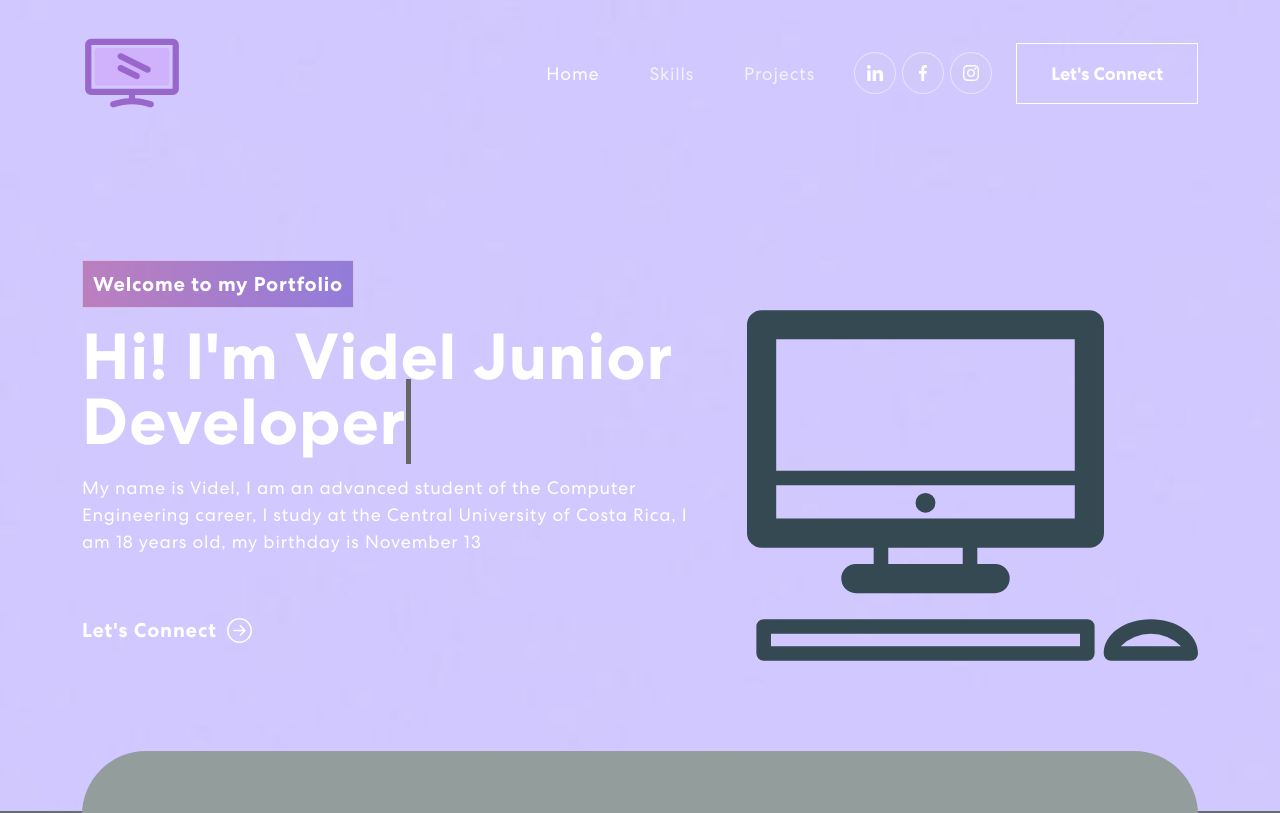
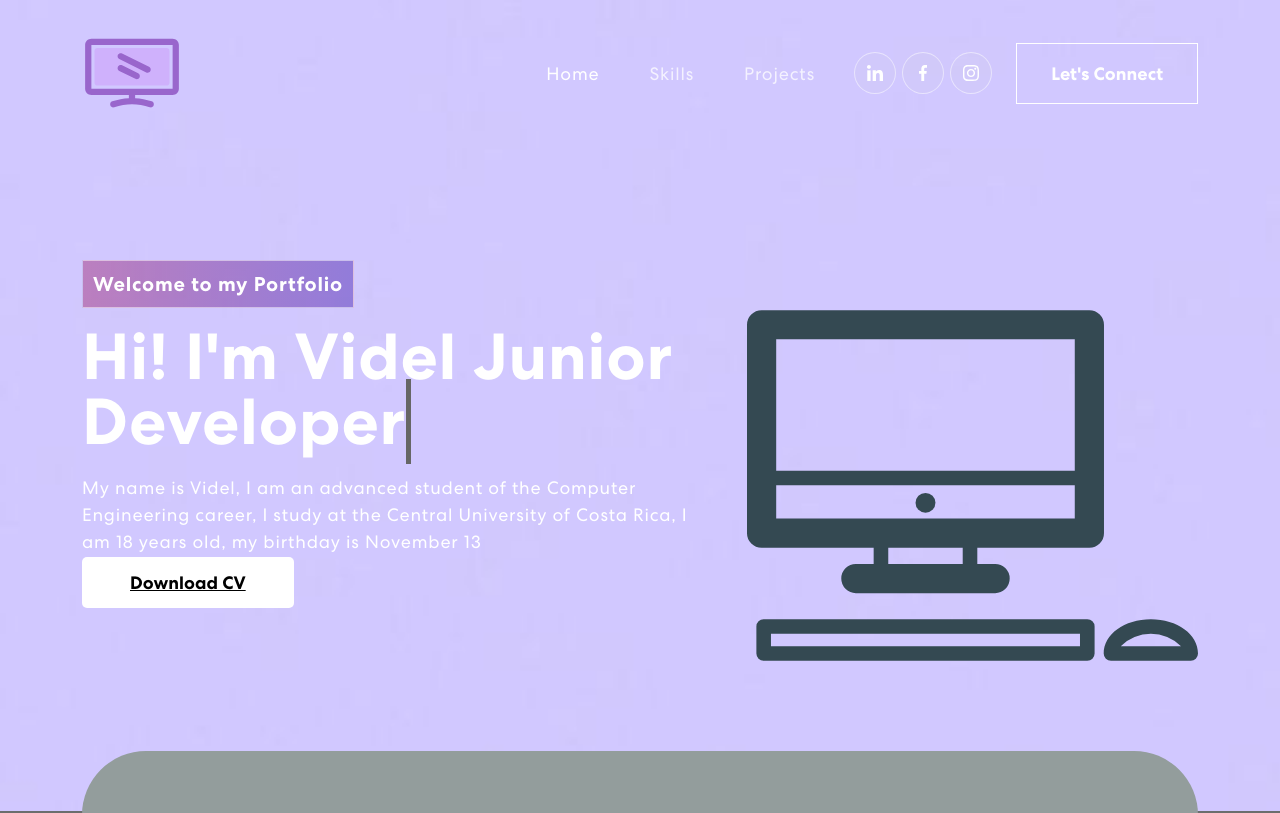
Before and after one commit to VidelAs/react-portafolio, a React (Create React App) app: page / in a window 1280 px wide. Shown: the top 813 px of the page. Built offline with nearby package versions, Linux system fonts and the light colour scheme.

Commit message:
update component Banner and add cv

```diff
--- a/src/App.css
+++ b/src/App.css
@@ -533,3 +533,14 @@ nav.navbar .navbar-toggler[aria-expanded="true"] .navbar-toggler-icon {
   letter-spacing: 0.5px;
   margin-top: 20px;
 }
+.button {
+  font-weight: 700;
+  color: #000;
+  background-color: #fff;
+  padding: 14px 48px;
+  font-size: 18px;
+  margin-top: 25px;
+  border-radius: 5px;
+  position: relative;
+  transition: 0.3s ease-in-out;
+}
--- a/src/components/Banner.js
+++ b/src/components/Banner.js
@@ -3,7 +3,7 @@ import { Container, Row, Col } from 'react-bootstrap';
 import headerImg from '../assets/img/header-img.svg';
 import { ArrowRightCircle } from 'react-bootstrap-icons';
 import TrackVisibility from 'react-on-screen';
-
+import CV from '../assets/cv.pdf';
 export const Banner = () => {
   const [loopNum, setLoopNum] = useState(0);
   const [isDeleting, setIsDeleting] = useState(false);
@@ -78,9 +78,9 @@ export const Banner = () => {
                     Engineering career, I study at the Central University of
                     Costa Rica, I am 18 years old, my birthday is November 13
                   </p>
-                  <button onClick={() => console.log('connect')}>
-                    Let's Connect <ArrowRightCircle size={25} />
-                  </button>
+                  <a href={CV} download=" " className="button button--flex">
+                    Download CV
+                  </a>
                 </div>
               )}
             </TrackVisibility>
```
Also changed, not shown: 1 other file (tests, documents, lock files or other folders).
